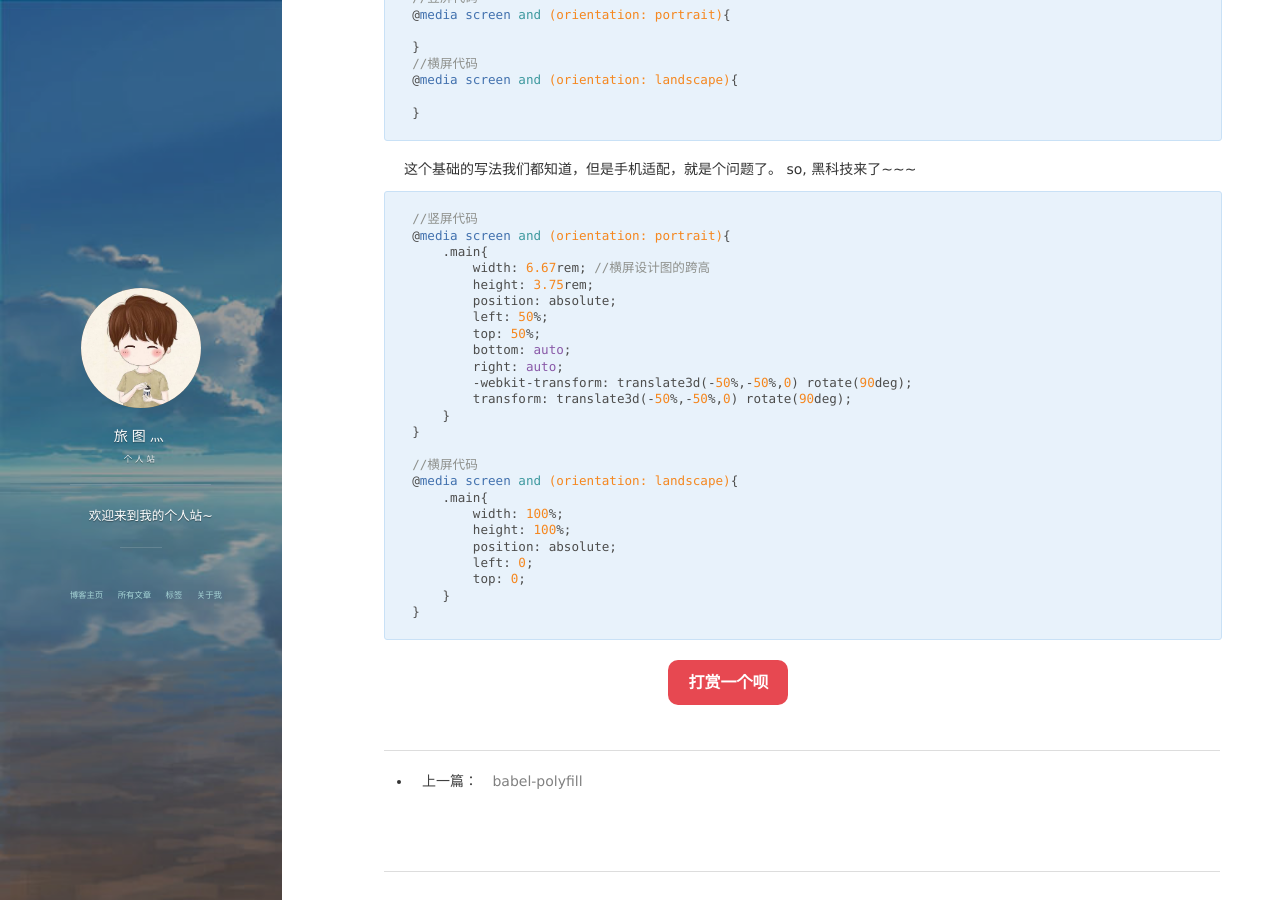
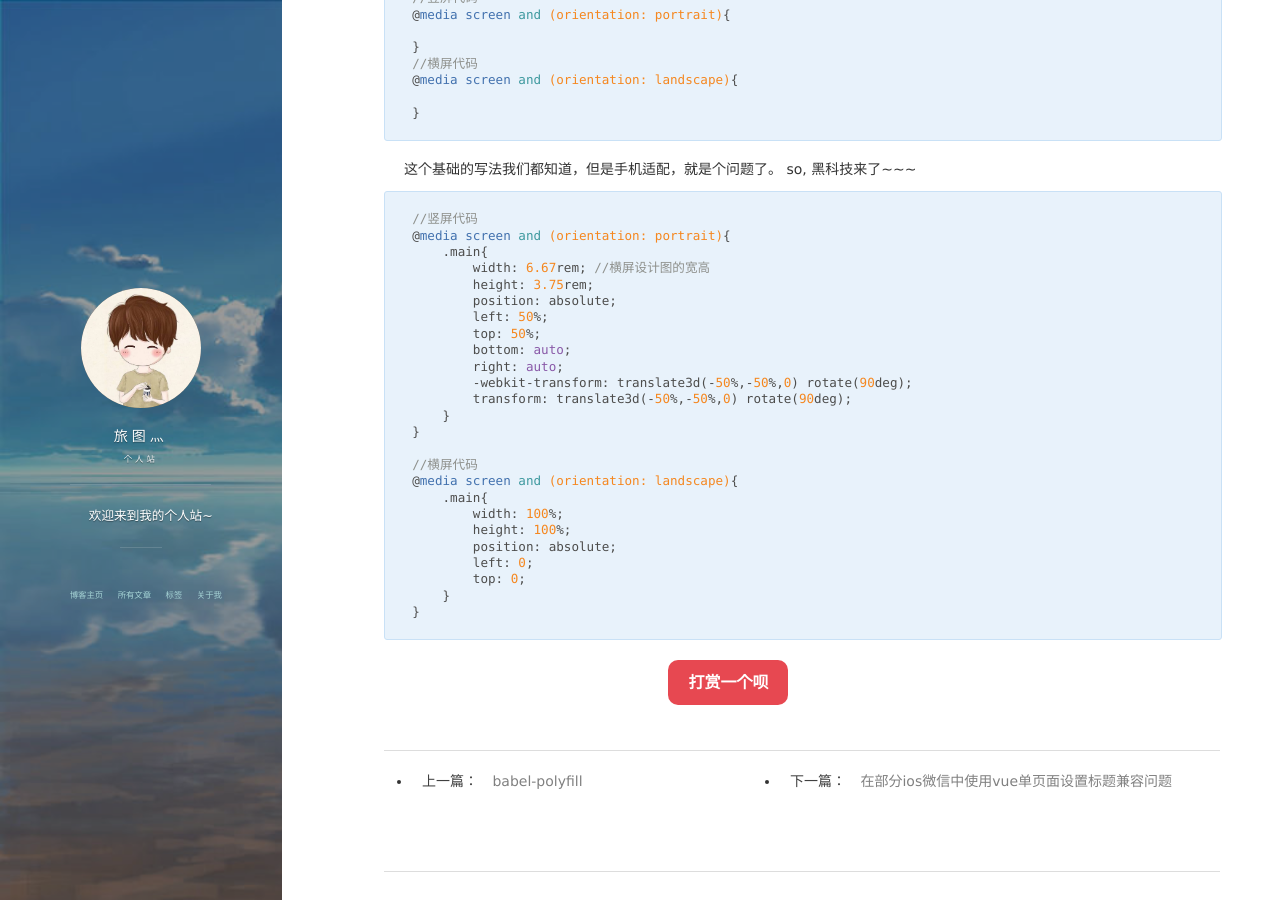
Before and after one commit to xwLyc/xwLyc.github.io, a Jekyll site: the page built from _posts/2017-09-20-hvCSS.md, in a window 1280 px wide and 900 px high, scrolled down 542 px. Built offline with Jekyll 4.4.1, drawn with Linux system fonts in a browser that asks for light colours; nearby versions of some CDN libraries; comment, search, counter and statistics services are not loaded; some of the changed lines change nothing that is shown.

Commit message:
wechatTitle

```diff
--- a/_posts/2017-09-20-hvCSS.md
+++ b/_posts/2017-09-20-hvCSS.md
@@ -34,7 +34,7 @@
     //竖屏代码
     @media screen and (orientation: portrait){
         .main{
-            width: 6.67rem; //横屏设计图的跨高
+            width: 6.67rem; //横屏设计图的宽高
             height: 3.75rem;
             position: absolute;
             left: 50%;
--- /dev/null
+++ b/_posts/2017-09-21-wechatTitle.md
@@ -0,0 +1,103 @@
+---
+layout: post
+title: "在部分ios微信中使用vue单页面设置标题兼容问题"
+date: 2017-09-21
+description: "在部分ios微信中使用vue单页面设置标题兼容问题"
+tag: vue
+---
+因为 vue生成的都是单页面应用，也就是SPA(single-page-application)，所以，只能通过js `document.title = xxx` 去修改标题。
+
+但是问题是，
+
+### 部分ios手机微信中直接使用`document.title = xxx`修改 title 无效
+
+
+然后在知乎上偶然间看到，微信有两种webView模式，一种是`WKWebView`,另一种是`UIWebView`,测试了下在 UIWebView 下，苹果的标题并没有修改成功。
+
+所以可能原因大致就是因为在微信中`UIWebView`只加载网页标题一次 动态改变是无效的。
+
+这个一般人是不会开启切换 webview 的, 你在微信在中添加好友输入`:switchweb`切换成 WKVWebView 应该就好了。
+
+但是用户肯定不会去调整的，所以我们还是要考虑解决方案。
+
+既然js动态改变不能生效 那为什么不尝试在路由切换完成后 静默加载一个空iframe动态设置title呢?
+
+这也是加载页面的一种方式不是吗?
+
+### 解决方案
+
+效果预览：[效果](../../../demo/wechatTitle/index.html)
+
+utils/setWechatTitle.js 文件
+
+    let setWechatTitle = (title) => {
+        document.title = title;
+        //ios系统下通过iframe设置title
+        var mobile = navigator.userAgent.toLowerCase();
+        if (/iphone|ipad|ipod/.test(mobile)) {
+            let iframe = document.createElement('iframe');
+            iframe.style.display = "none";
+            iframe.src = "//m.baidu.com/favicon.ico";  //图片可以换成任意较小的图片
+
+            let iframeCallback = () => {
+                setTimeout(() => {
+                    iframe.removeEventListener('load', iframeCallback);
+                    document.removeChild(iframe)
+                }, 0);
+            }
+
+            iframe.addEventListener('load', iframeCallback);
+            document.body.appendChild(iframe);
+        }
+    }
+
+    module.exports = {
+        setWechatTitle: setWechatTitle
+    }
+
+router/index.js 文件
+
+    import Vue from 'vue'
+    import Router from 'vue-router'
+    import setTitle from '@/utils/setWechatTitle.js'
+
+    Vue.use(Router)
+
+    let router = new Router({
+    routes: [
+        {
+            path: '/home',
+            name: 'home',
+            meta:{
+                title: '首页'
+            },
+            component: resolve => require(['@/components/home'], resolve)
+        },
+        {
+            path: '/detail',
+            name: 'detail',
+            meta:{
+                title: '详情页'
+            },
+            component: resolve => require(['@/components/detail'], resolve)
+            },
+        {
+            path: '/list',
+            name: 'list',
+            meta:{
+                title: '列表页'
+            },
+            component: resolve => require(['@/components/list'], resolve)
+        },
+        {
+            path: '*',
+            redirect: '/home'
+        }
+    ]
+    })
+    router.afterEach((route) => {
+        console.log(route)
+        let title = route.meta.title;
+        setTitle.setWechatTitle(title)
+    })
+    export default router;
```
